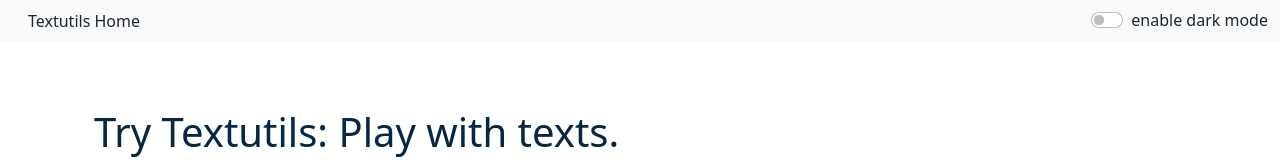
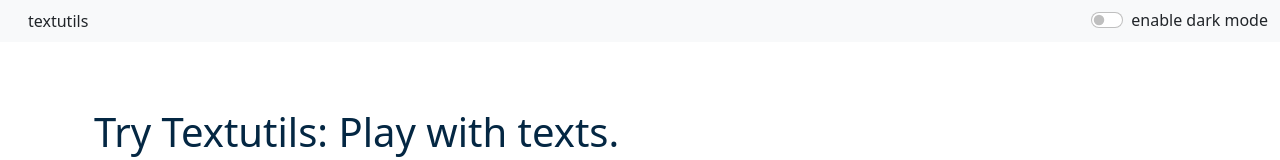
Before and after one commit to krishkprawat/know-your-text, a React (Create React App) app in the folder knowtext/: page / in a window 1280 px wide. Shown: the top 160 px of the page. Built offline with nearby package versions, Linux system fonts and the light colour scheme.

Commit message:
title navabr

```diff
--- a/knowtext/src/components/Navbar.js
+++ b/knowtext/src/components/Navbar.js
@@ -9,7 +9,7 @@
     >
       <div className="container-fluid">
         <a className="navbar-brand" href="#" />
-        Textutils Home
+        {props.title}
         <a />
         <button
           className="navbar-toggler"
```
